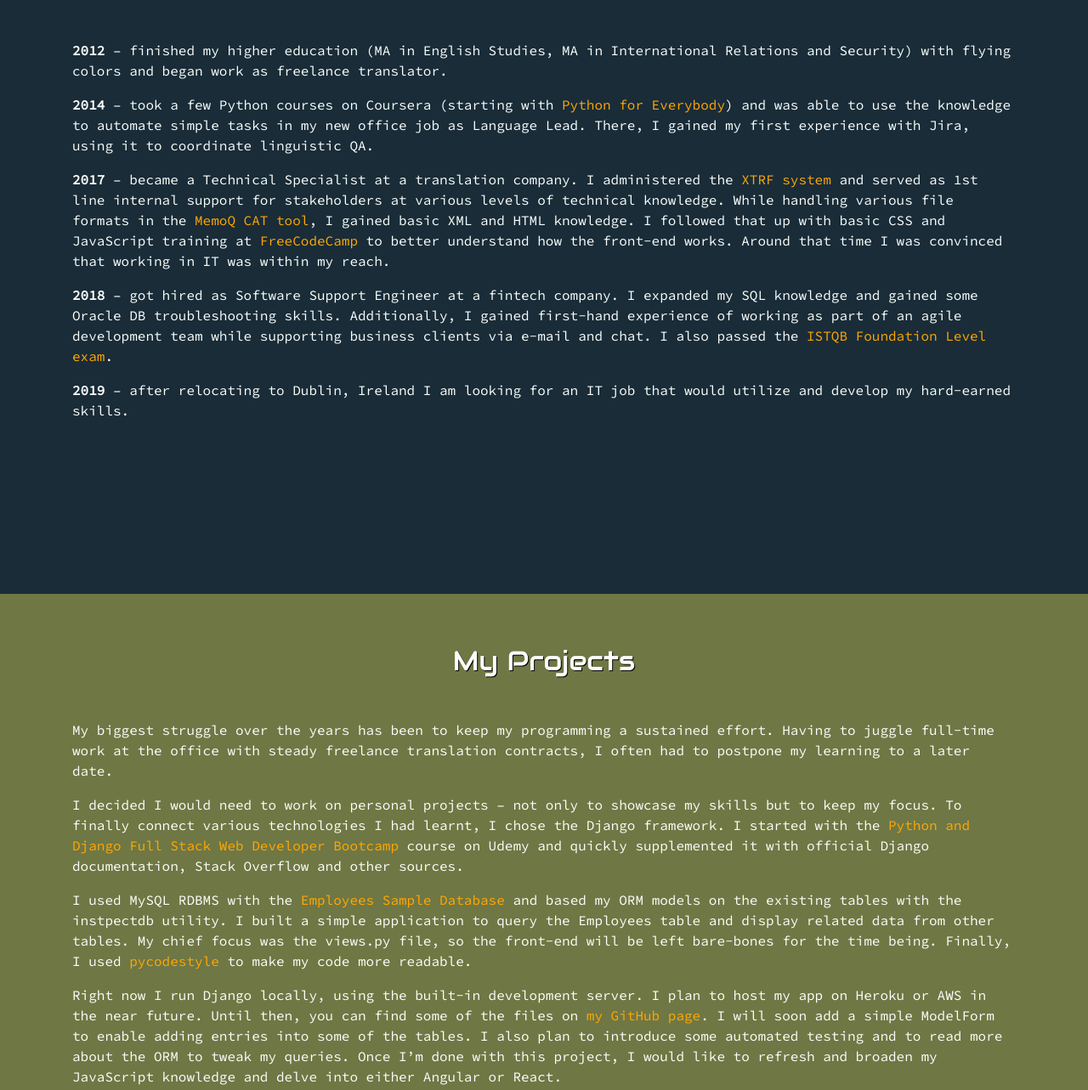
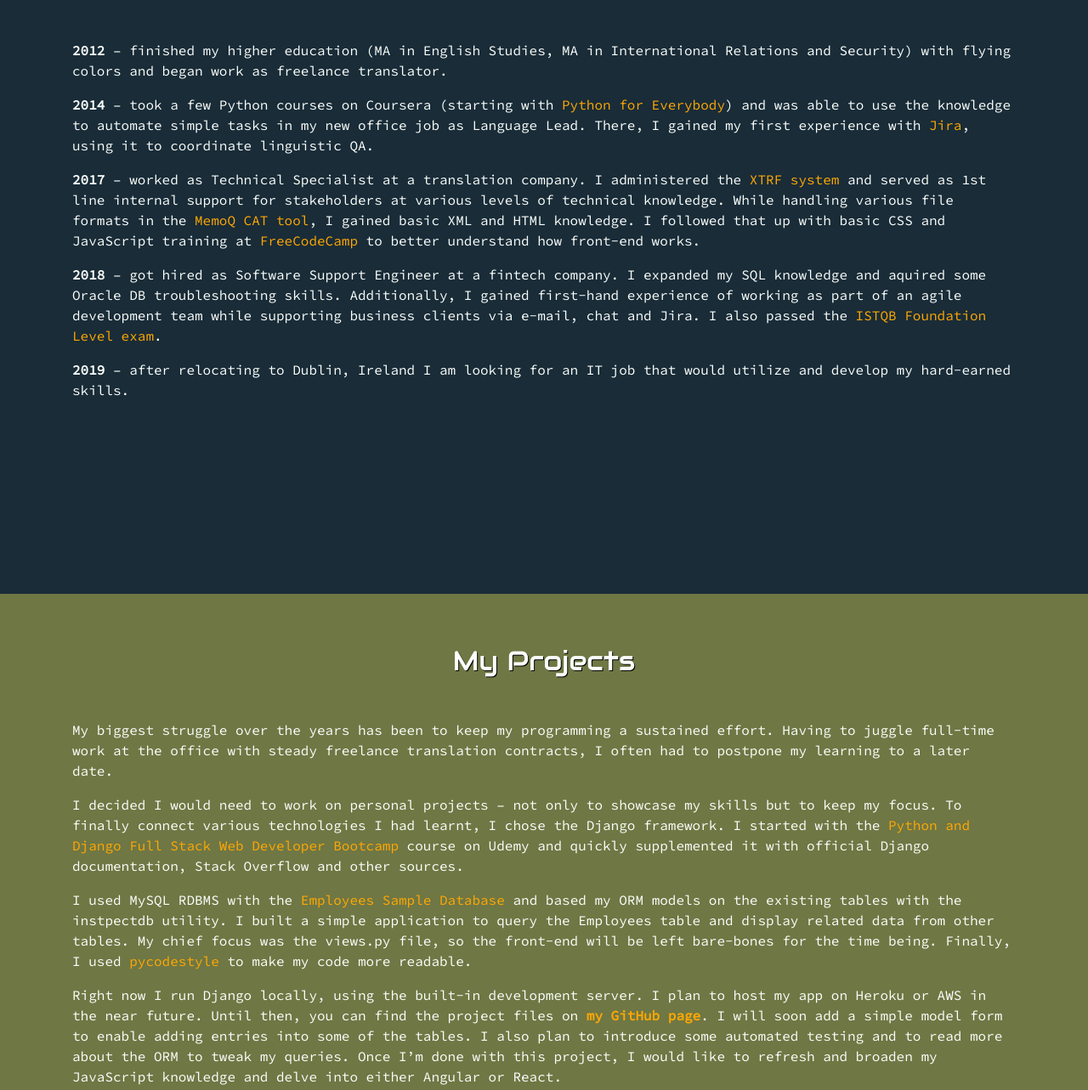
Before and after one commit to Rafal-Nedzarek/Rafal-Nedzarek.github.io, a website: page index.html in a window 1280 px wide. Shown: the part 901-2184 px from the top of the page at 85% size. Drawn offline with nearby package versions, Linux system fonts and the light colour scheme.

Commit message:
text corrections, added GitHub link

```diff
--- a/index.html
+++ b/index.html
@@ -62,18 +62,17 @@
         <p><b>2014</b> – took a few Python courses on Coursera (starting with
         <a href="https://www.coursera.org/specializations/python?">Python for Everybody</a>)
         and was able to use the knowledge to automate simple tasks in my new office job as Language Lead.
-        There, I gained my first experience with Jira, using it to coordinate linguistic QA.</p>
-        <p><b>2017</b> – became a Technical Specialist at a translation company. I administered the
+        There, I gained my first experience with <a href="https://www.atlassian.com/software/jira">Jira</a>, using it to coordinate linguistic QA.</p>
+        <p><b>2017</b> – worked as Technical Specialist at a translation company. I administered the
         <a href="https://www.xtrf.eu/">XTRF system</a> and served as 1st line internal support
         for stakeholders at various levels of technical knowledge.
         While handling various file formats in the <a href="https://www.memoq.com/en/">MemoQ CAT tool</a>,
         I gained basic XML and HTML knowledge. I followed that up with basic CSS and JavaScript training at
-        <a href="https://www.freecodecamp.org/">FreeCodeCamp</a> to better understand how the front-end works.
-        Around that time I was convinced that working in IT was within my reach.</p>
+        <a href="https://www.freecodecamp.org/">FreeCodeCamp</a> to better understand how front-end works.</p>
         <p><b>2018</b> – got hired as Software Support Engineer at a fintech company.
-        I expanded my SQL knowledge and gained some Oracle DB troubleshooting skills.
+        I expanded my SQL knowledge and aquired some Oracle DB troubleshooting skills.
         Additionally, I gained first-hand experience of working as part of an agile development team
-        while supporting business clients via e-mail and chat.
+        while supporting business clients via e-mail, chat and Jira.
         I also passed the <a href="https://www.istqb.org/certification-path-root/foundation-level/foundation-level-in-a-nutshell.html">
         ISTQB Foundation Level exam</a>.</p>
         <p><b>2019</b> – after relocating to Dublin, Ireland I am looking for
@@ -99,8 +98,8 @@
         Finally, I used <a href="https://pypi.org/project/pycodestyle/">pycodestyle</a> to make my code more readable.</p>
         <p>Right now I run Django locally, using the built-in development server.
         I plan to host my app on Heroku or AWS in the near future.
-        Until then, you can find some of the files on <a href="#">my GitHub page</a>.
-        I will soon add a simple ModelForm to enable adding entries into some of the tables.
+        Until then, you can find the project files on <a id="GitHubLink" href="https://github.com/Rafal-Nedzarek">my GitHub page</a>.
+        I will soon add a simple model form to enable adding entries into some of the tables.
         I also plan to introduce some automated testing and to read more about the ORM to tweak my queries.
         Once I’m done with this project, I would like to refresh and broaden my JavaScript knowledge
         and delve into either Angular or React.</p>
--- a/styles/master.css
+++ b/styles/master.css
@@ -60,6 +60,9 @@
 a{
   color: #ffa803;
 }
+#GitHubLink{
+  font-weight: bold;
+}
 a:hover{
   color: #ffa803;
 }
```
